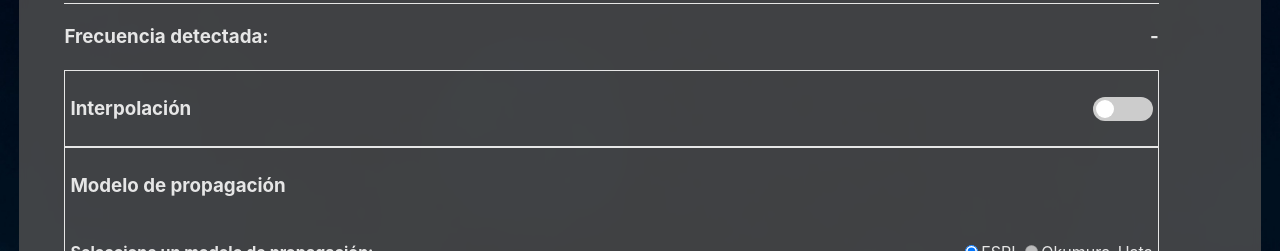
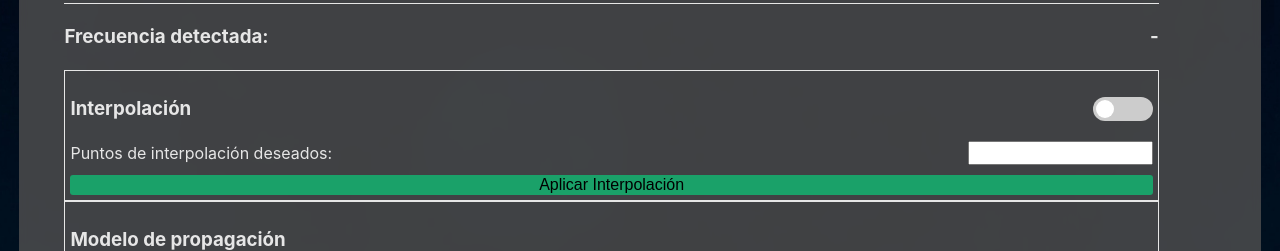
Before and after one commit to bryan201429/Antenna_dB_Grapher, a React (Vite) app: page / in a window 1280 px wide. Shown: the part 148-399 px from the top of the page. Built offline with nearby package versions, Linux system fonts and the light colour scheme.

Commit message:
Presentando

```diff
--- a/src/views/Home/Home.jsx
+++ b/src/views/Home/Home.jsx
@@ -33,6 +33,7 @@ export default function Home(){
 
     const [interEnabled,setInterEnabled] = useState(false);
     const [interNumber,setInterNumber] = useState(false);
+    const [interReady,setInterReady] = useState(false);
 
     const [okumuraSettingsVisibility,setOkumuraSettingsVisibility]=useState(false); //Visibilidad de ajustes para Modelo Okumura
     const [okumuraValidInputs,setOkumuraValidInputs] = useState({txHeight: true, rxHeight: true, citySize:true, areaType:true})
@@ -118,10 +119,9 @@ export default function Home(){
 
     const handleInputInterpolChange = (event) =>{
         setInterNumber(event.target.value)
-
-
     }
     const handleApplyInterpol = (event) =>{
+        setInterReady(true);
         console.log({theta},{distances},{dbOriginal},{potTxEstimated},{potDbScal},{dbPrediction});
         let splineTheta = [];
         let interpolatedValues = [];
@@ -159,17 +159,6 @@ export default function Home(){
         // setPotTxEstimated(interpolatedValues);
         // setPotDbScal(interpolatedDbScaled);
         // setDbPrediction(interpolatedDbPredicted);
-
-        // //? ///////////////		GRAFICO POLAR		////////////////
-        //     const datagraph = [
-        //         {
-        //             type: 'scatterpolar',
-        //             r: interpolatedDbScaled,
-        //             theta: splineTheta,
-        //             fill: 'toself'
-        //         }
-        //     ];
-        //     setData(datagraph);
 
         console.log({interpolatedValues});
     }
@@ -690,15 +679,15 @@ useEffect(()=>{
                                 <span className="slider"></span>
                             </label>
                         </div>
-                        {interEnabled &&
-                            <>
+
+
                                 <div className='interpolationPointsBox'>
                                     Puntos de interpolación deseados:
                                     <input id='interpolationPoints' type="number" onChange={handleInputInterpolChange}/>
                                 </div>
                                 <button id='interpolButton' onClick={handleApplyInterpol}>Aplicar Interpolación </button>
-                            </>
-                        }
+
+
 
                     </div>
                     <div className='propagationBox'>
@@ -857,7 +846,6 @@ useEffect(()=>{
                             <th>Sample</th>
                             <th>Theta</th>
                             <th>Dist. Original</th>
-                            {/* <th>Dist. Escalada</th> */}
                             <th>Pot. Medida</th>
                             <th>Pot. Estimada en Origen</th>
                             <th>Potencia Escalada en Distancia. Maxima: {`${maxDistance} metros`}</th>
@@ -871,7 +859,6 @@ useEffect(()=>{
                                     <td>{i}</td>
                                     <td>{theta[i]}</td>
                                     <td>{distances[i]}</td>
-                                    {/* <td>{maxDistance}</td>  */}
                                     <td>{dbOriginal[i]}</td>
                                     <td>{potTxEstimated[i]}</td>
                                     <td>{potDbScal[i]}</td>
```
